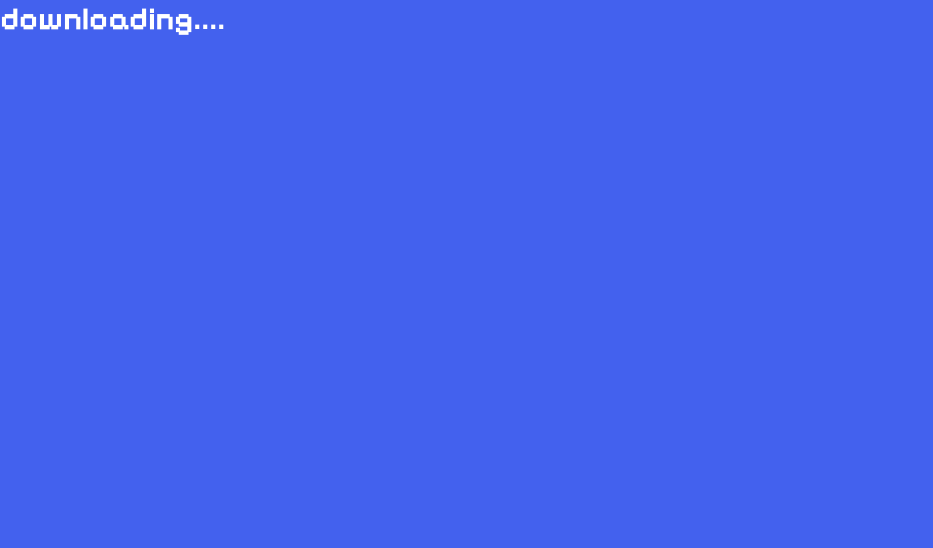
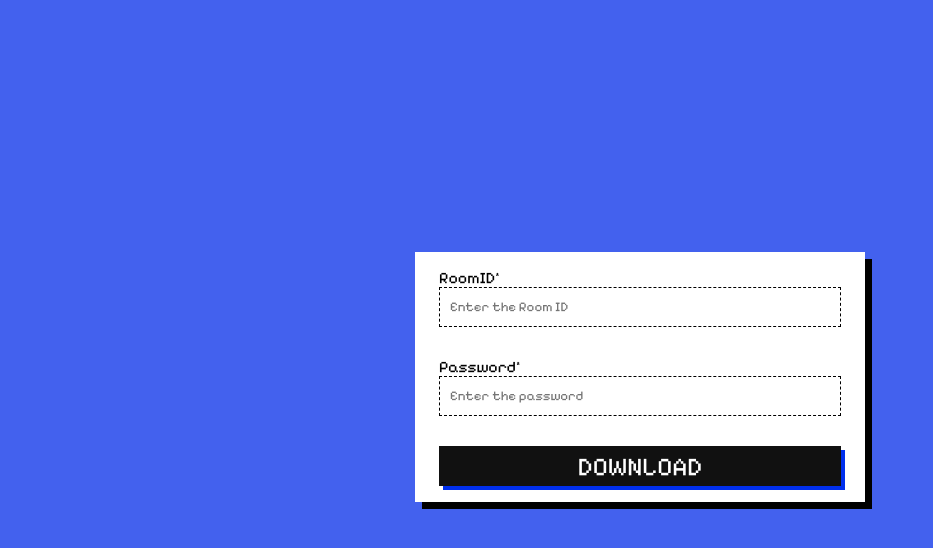
Before and after one commit to Sharathhv11/rapid-share-client, a React (Vite) app: page /download in a window 1280 px wide. Shown: the top 548 px of the page, without its empty margins (0-933 px from the left). Built offline with nearby package versions, Linux system fonts and the light colour scheme.

Commit message:
ready to deploy

```diff
--- a/src/App.css
+++ b/src/App.css
@@ -143,7 +143,11 @@ nav{
 
 
 @media (width<=1000px){
-    ma.Home-mainin section:first-child{
+    .Home-mainin section:first-child{
+        display: none;
+    }
+
+    .Home-main > section:first-child{
         display: none;
     }
 
--- a/src/App.jsx
+++ b/src/App.jsx
@@ -3,6 +3,7 @@ import Home from "./Home/Home";
 import Upload from "./Upload/Upload";
 import { Toaster } from "react-hot-toast";
 import { BrowserRouter, Routes, Route } from "react-router-dom";
+import Download from "./Download/Download";
 
 function App() {
   return (
@@ -12,7 +13,7 @@ function App() {
         <Routes>
           <Route path="/" element={<Home />} />
           <Route exact path="/upload" element={<Upload />} />
-          <Route exact path="/download" element={<h1>downloading....</h1>} />
+          <Route exact path="/download" element={<Download/>} />
         </Routes>
       </BrowserRouter>
     </>
--- /dev/null
+++ b/src/Download/Download.jsx
@@ -0,0 +1,166 @@
+import React,{useState,useEffect} from "react";
+import "./download.css";
+import { ColorRing } from "react-loader-spinner";
+import toast from "react-hot-toast";
+import { useNavigate } from "react-router-dom";
+import DownloadPage from "./DownloadPage";
+
+
+const Download = () => {
+  const [inps, setInps] = useState({
+    roomID: "",
+    password: "",
+  });
+  const [errMsg, setErrMsg] = useState("");
+  const [fetching,setFetching] = useState(false);
+
+  const [downloadData,setDownloadData] = useState([]);
+
+  const handleOnChange = (event) => {
+    setInps({
+      ...inps,
+      [event.target.name]: event.target.value,
+    });
+  };
+
+  useEffect(() => {
+    const clearFunc = setTimeout(() => {
+      if (
+        (inps.roomID.length < 5 || inps.roomID.length > 20) &&
+        inps.roomID.trim() !== ""
+      ) {
+        setErrMsg("roomID should be between 5 to 20 characters");
+      } else if (inps.password.length < 8 && inps.password.trim() !== "") {
+        setErrMsg("Password should be at least 8 characters");
+      } else {
+        setErrMsg(""); // Clear error message if everything is valid
+      }
+    }, 500);
+
+    return () => {
+      clearTimeout(clearFunc); // Clear the timeout to prevent memory leaks
+    };
+  }, [inps.roomID, inps.password]);
+
+  useEffect(()=>{
+    document.title = "Rapid-Share | download"
+  },[])
+
+  const handleDownload = async (event) => {
+    event.preventDefault();
+    if (!errMsg) {
+        if (inps.roomID.length < 5 || inps.roomID.length > 20) {
+          setErrMsg("roomID should be between 5 to 20 characters");
+          return;
+        } else if (inps.password.length < 8) {
+          setErrMsg("Password should be at least 8 characters");
+          return;
+        }
+
+        try {
+
+            const response = await fetch(`${import.meta.env.VITE_BACKEND_URL}/api/download`, {
+                method: "POST",
+                headers: {
+                    "Content-Type": "application/json", // Adjust based on server requirements
+                },
+                body: JSON.stringify(inps), // Stringify if sending JSON data
+            });
+
+            const parser = await response.json();
+            if(response.status === 200){
+
+                localStorage.setItem("token",parser.token);
+                setDownloadData(parser.data);
+                return;
+            }
+
+            toast.error(parser.message);
+
+
+
+        } catch (error) {
+            toast.error(error.message);
+        }
+    }
+  }
+
+  const navigate = useNavigate();
+
+  if(downloadData.length > 0){
+    return <DownloadPage data={downloadData}/>
+  }
+
+  return (
+    <main className="download-main">
+        <div id="upload-main-container">
+      <div className="download-container">
+        <form>
+          <div>
+            <span>RoomID*</span>
+            <input
+              spellCheck="false"
+                onChange={handleOnChange}
+              type="text"
+              name="roomID"
+              min={5}
+              placeholder="Enter the Room ID"
+                value={inps.roomID}
+            />
+          </div>
+
+          <div>
+            <span>Password*</span>
+            <input
+              spellCheck="false"
+                onChange={handleOnChange}
+              type="text"
+              min={5}
+              placeholder="Enter the password"
+                value={inps.password}
+              name="password"
+            />
+          </div>
+
+          <button
+            type="submit"
+            onClick={handleDownload}
+            className={`${fetching ? "fetching" : ""}`}
+          >
+            {fetching ? (
+              <ColorRing
+                visible={true}
+                height="30"
+                width="30"
+                ariaLabel="color-ring-loading"
+                wrapperStyle={{}}
+                wrapperClass="color-ring-wrapper"
+                colors={[
+                  "rgb(255, 255, 255)",
+                  "rgb(255, 255, 255)",
+                  "rgb(255, 255, 255)",
+                  "rgb(255, 255, 255)",
+                  "rgb(255, 255, 255)",
+                ]}
+              />
+            ) : (
+              "download"
+            )}
+          </button>
+        </form>
+      </div>
+      <div className="errMsg-conainer">
+          {errMsg && (
+            <div>
+            <marquee>
+              <h1 className="errMsg">{errMsg}</h1>
+            </marquee>
+            </div>
+          )}
+        </div>
+        </div>
+    </main>
+  );
+};
+
+export default Download;
--- /dev/null
+++ b/src/Download/DownloadPage.jsx
@@ -0,0 +1,71 @@
+import React from "react";
+import toast from "react-hot-toast";
+
+const DownloadPage = ({ data }) => {
+  const downloadFile = async (event, file) => {
+    event.preventDefault();
+
+    try {
+      const token = localStorage.getItem("token"); // Get the token from localStorage
+
+      if (!token) {
+        throw new Error("Authorization token is missing");
+      }
+
+      const response = await fetch(file.fileUrl, {
+        method: "GET",
+        headers: {
+          Authorization: `Bearer ${token}`,
+        },
+      });
+
+      if (!response.ok) {
+        throw new Error("Failed to download the file. Please try again.");
+      }
+
+      const blob = await response.blob(); // Convert the response to a Blob
+
+      // Ensure the file has a valid filename
+      const filename = file.filename || "downloaded-file";
+
+      // Create a temporary link to trigger the download
+      const url = window.URL.createObjectURL(blob);
+      const link = document.createElement("a");
+      link.href = url;
+      link.download = filename; // Use the filename from the file object
+      document.body.appendChild(link);
+      link.click();
+      document.body.removeChild(link);
+
+      // Revoke the object URL after download
+      window.URL.revokeObjectURL(url);
+
+      toast.success("File downloaded successfully");
+    } catch (error) {
+      console.error("Error while downloading the file:", error.message);
+      toast.error(`Error: ${error.message}`);
+    }
+  };
+
+  return (
+    <div className="cards-container">
+      {data.map((file) => (
+        <div key={file.fileUrl} className="card">
+          <h1 className="filename">{file.filename}</h1>
+          <p className="file-info">
+            <strong>Type:</strong> {file.fileType} <br />
+            <strong>Size:</strong> {file.fileSize}
+          </p>
+          <button
+            className="download-button"
+            onClick={(event) => downloadFile(event, file)}
+          >
+            Download
+          </button>
+        </div>
+      ))}
+    </div>
+  );
+};
+
+export default DownloadPage;
--- /dev/null
+++ b/src/Download/download.css
@@ -0,0 +1,75 @@
+.download-main{
+    display: grid;
+    place-items: center;
+    height:100vh;
+    padding:0 3rem;
+}
+
+.download-container{
+    width: 100vw;
+    max-width:450px;
+    min-width:250px;
+    height:250px;
+    background-color: rgb(255, 255, 255) ;
+    box-shadow: 7px 7px 0 black;
+    padding:1rem 1.5rem;
+}
+
+
+/* Container styling */
+.cards-container {
+    display: grid;
+    grid-template-columns: repeat(auto-fit, minmax(300px, 1fr));
+    gap: 20px;
+    padding: 20px;
+    justify-content: center;
+    width:80%;
+    margin:0 auto;
+    align-content: center;
+    justify-items: center;
+}
+
+/* Card styling */
+.card {
+    background-color: #ffffff;
+    border: 1px solid #ddd;
+    border-radius: 8px;
+    box-shadow: 0 4px 6px rgba(0, 0, 0, 0.1);
+    padding: 20px;
+    width: 300px;
+    text-align: center;
+    transition: transform 0.2s, box-shadow 0.2s;
+}
+
+/* Filename styling */
+.filename {
+    font-size: 1.2rem;
+    font-weight: 600;
+    color: #333;
+    margin-bottom: 10px;
+    word-break: break-word;
+}
+
+/* File info styling */
+.file-info {
+    font-size: 0.9rem;
+    color: #555;
+    margin-bottom: 20px;
+    line-height: 1.5;
+}
+
+/* Download button styling */
+.download-button {
+    background-color: black;
+    color: white;
+    border: none;
+    padding: 10px 15px;
+    font-size: 1rem;
+    border-radius: 5px;
+    cursor: pointer;
+    transition: background-color 0.3s;
+}
+
+.download-button:hover {
+    background-color:rgb(42, 41, 41);
+}
--- a/src/Upload/upload.css
+++ b/src/Upload/upload.css
@@ -2,6 +2,7 @@
     display: grid;
     place-items: center;
     height:100vh;
+    padding:0 3rem;
 }
 
 ::root{
@@ -9,9 +10,9 @@
 }
 
 .upload-form-container{
-    width: 100%;
+    width: 100vw;
     max-width:450px;
-    min-width:200px;
+    min-width:250px;
     height:500px;
     background-color: rgb(255, 255, 255) ;
     box-shadow: 7px 7px 0 black;
```
